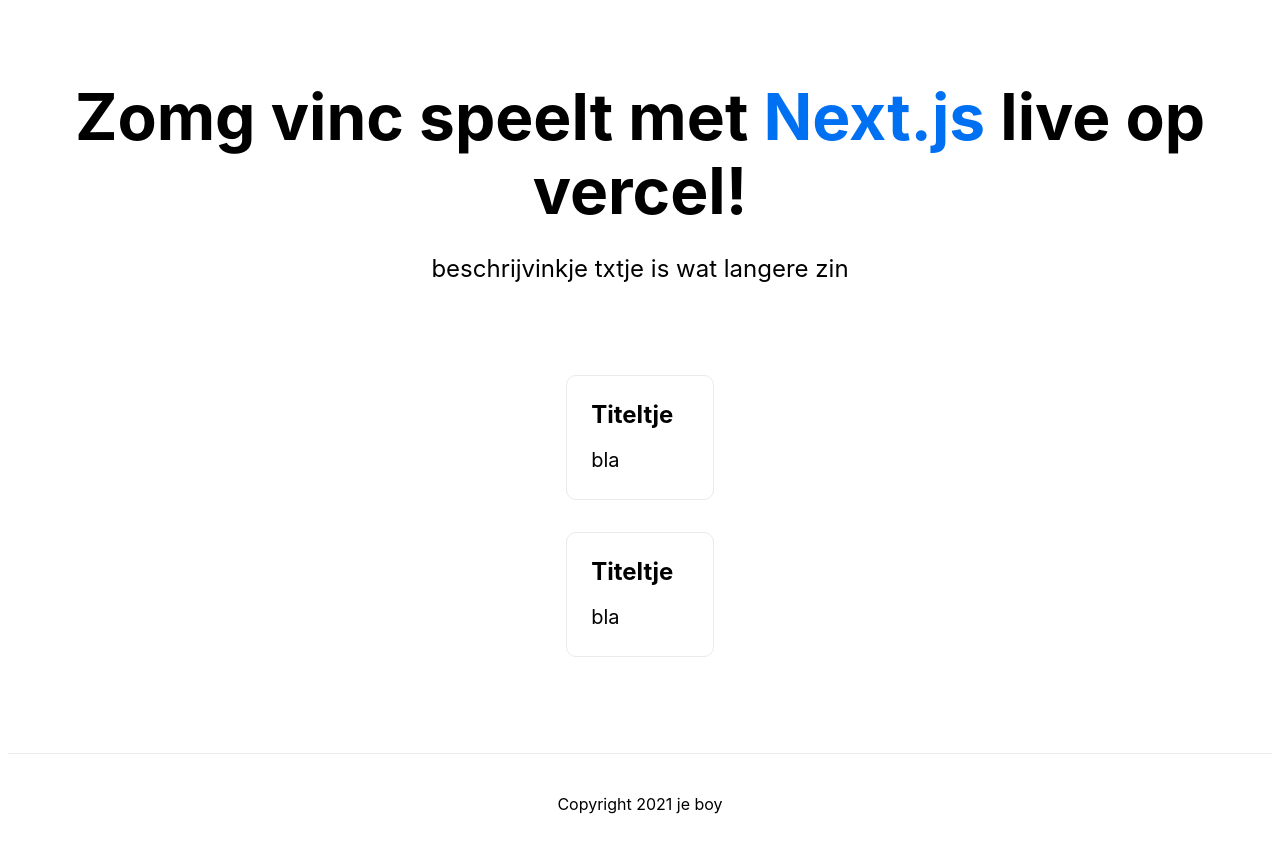
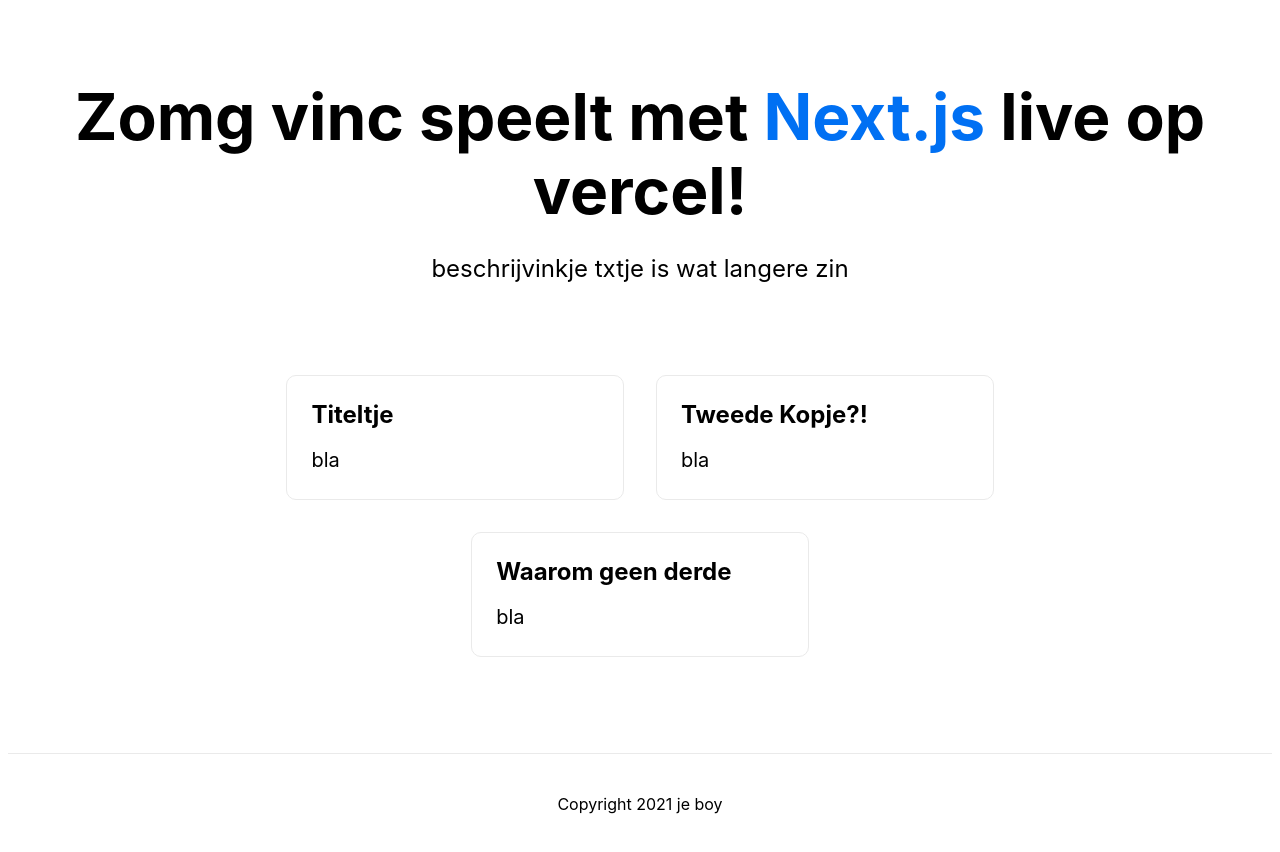
Before and after one commit to VPlayingAround/2021-05-VincFirstNextVercel, a Next.js app: page / in a window 1280 px wide. Built offline with nearby package versions, Linux system fonts and the light colour scheme.

Commit message:
derde kopje

```diff
--- a/pages/index.js
+++ b/pages/index.js
@@ -26,7 +26,12 @@
           </a>
 
           <a href="/" className={styles.card}>
-            <h3>Titeltje</h3>
+            <h3>Tweede Kopje?!</h3>
+            <p>bla</p>
+          </a>
+
+          <a href="/" className={styles.card}>
+            <h3>Waarom geen derde</h3>
             <p>bla</p>
           </a>
         </div>
```
